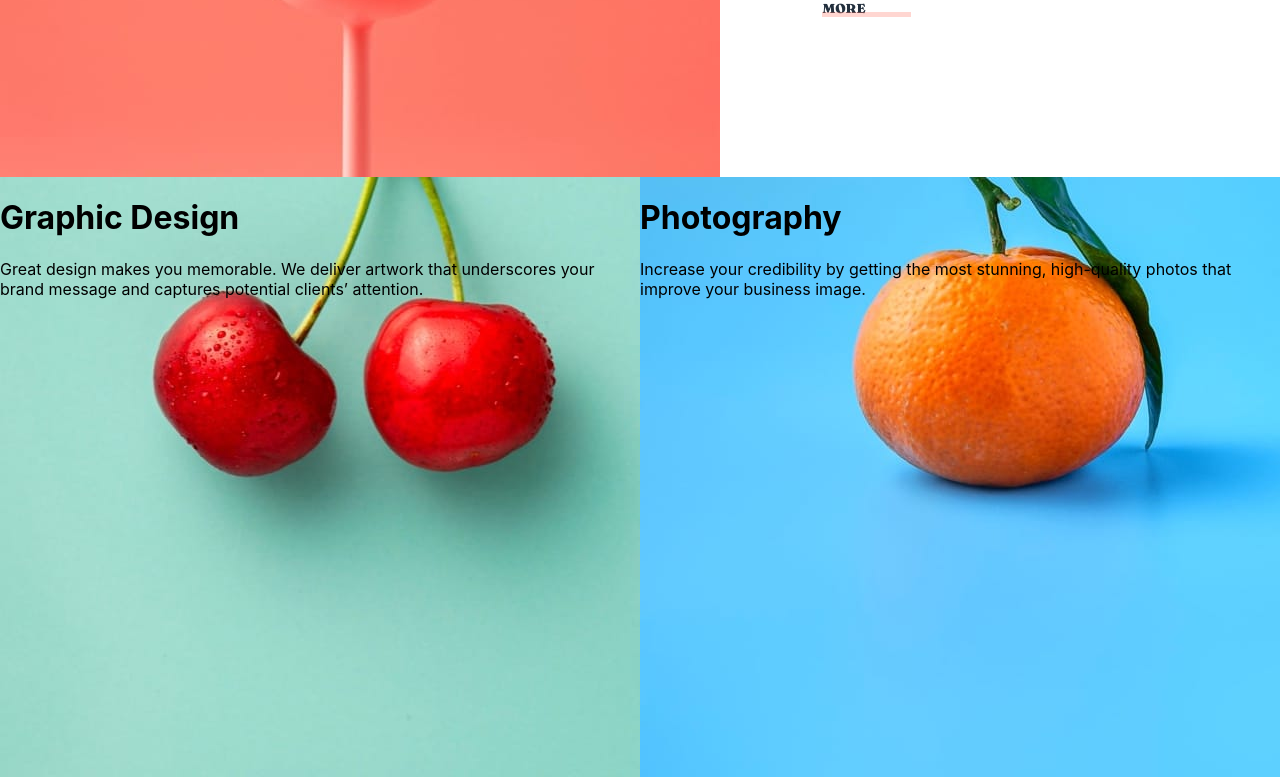
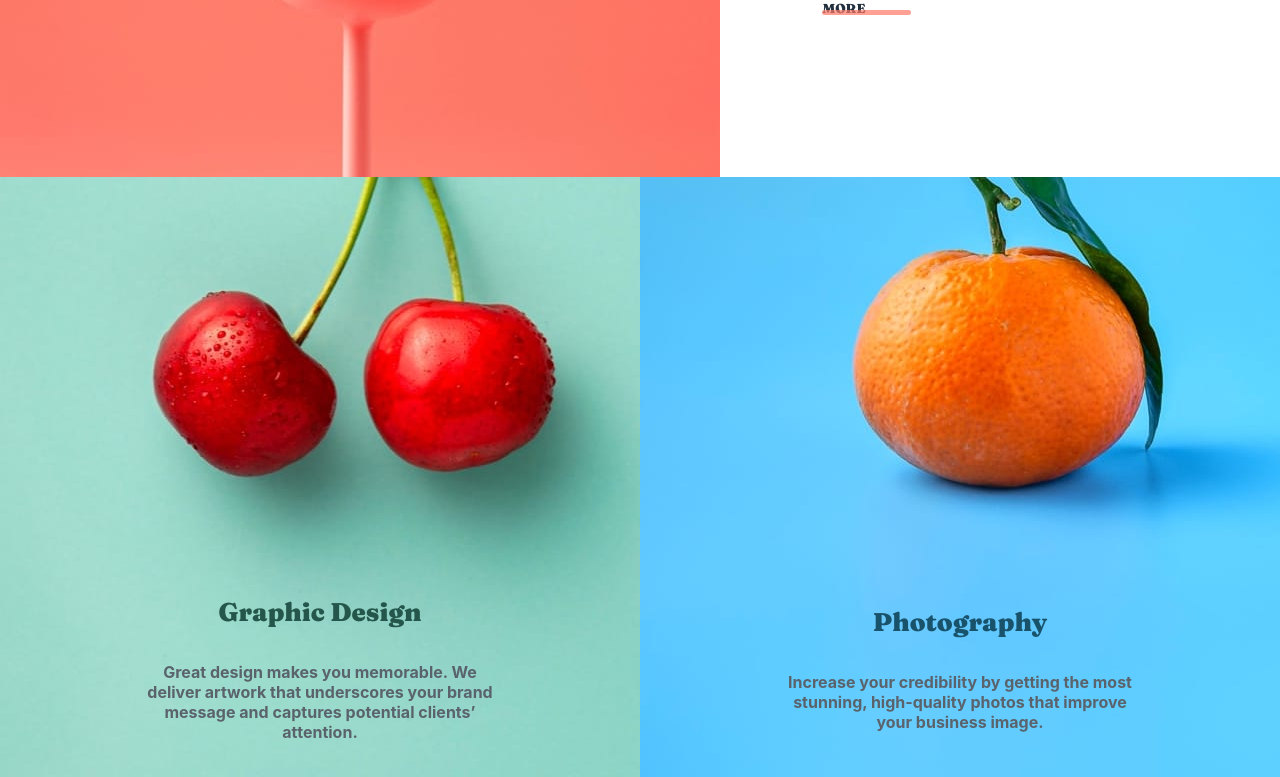
Before and after one commit to nooruddin-rahmani/sunny-side, a React (Create React App) app: page / in a window 1280 px wide. Shown: the part 1959-2736 px from the top of the page. Built offline with nearby package versions, Linux system fonts and the light colour scheme.

Commit message:
section four created and modified

```diff
--- a/src/components/SectionFour.js
+++ b/src/components/SectionFour.js
@@ -3,20 +3,20 @@ import styled from "styled-components";
 function SectionFour() {
   return (
     <Container>
-      <SectionRight>
+      <GraphicDesign>
         <h1>Graphic Design</h1>
         <p>
           Great design makes you memorable. We deliver artwork that underscores
           your brand message and captures potential clients’ attention.
         </p>
-      </SectionRight>
-      <SectoinLeft>
+      </GraphicDesign>
+      <Photography>
         <h1>Photography</h1>
         <p>
           Increase your credibility by getting the most stunning, high-quality
           photos that improve your business image.
         </p>
-      </SectoinLeft>
+      </Photography>
     </Container>
   );
 }
@@ -26,12 +26,44 @@ const Container = styled.div`
   display: flex;
   flex-direction: row;
 `;
-const SectionRight = styled.div`
+const GraphicDesign = styled.div`
   background: url("./images/desktop/image-graphic-design.jpg");
   width: 50%;
+  display: flex;
+  flex-direction: column;
+  align-items: center;
+  justify-content: center;
+  h1 {
+    margin-top: 50vh;
+    font-family: "Fraunces", serif;
+    font-size: 2vw;
+    color: hsl(167, 40%, 24%);
+  }
+  p {
+    width: 350px;
+    text-align: center;
+    color: hsl(213, 9%, 39%);
+    font-weight: 700;
+  }
 `;
-const SectoinLeft = styled.div`
+const Photography = styled.div`
   background: url("./images/desktop/image-photography.jpg");
   width: 50%;
   height: 600px;
+  display: flex;
+  flex-direction: column;
+  align-items: center;
+  justify-content: center;
+  h1 {
+    margin-top: 50vh;
+    font-family: "Fraunces", serif;
+    font-size: 2vw;
+    color: hsl(198, 62%, 26%);
+  }
+  p {
+    width: 350px;
+    text-align: center;
+    color: hsl(213, 9%, 39%);
+    font-weight: 700;
+  }
 `;
--- a/src/components/SectionThree.js
+++ b/src/components/SectionThree.js
@@ -63,8 +63,9 @@ const Container = styled.div`
       background: hsl(7, 99%, 70%);
       display: flex;
       position: relative;
-      top: -0.5vh;
-      opacity: 0.3;
+      top: -0.8vh;
+      opacity: 0.7;
+      border-radius: 5px;
     }
   }
 `;
--- a/src/components/SectionTwo.js
+++ b/src/components/SectionTwo.js
@@ -63,8 +63,9 @@ const Container = styled.div`
       background: hsl(51, 100%, 49%);
       display: flex;
       position: relative;
-      top: -0.5vh;
-      opacity: 0.3;
+      top: -0.8vh;
+      opacity: 0.7;
+      border-radius: 5px;
     }
   }
 `;
```
Also changed, not shown: src/components/Testeminials.js (added, +14 -0 lines).
